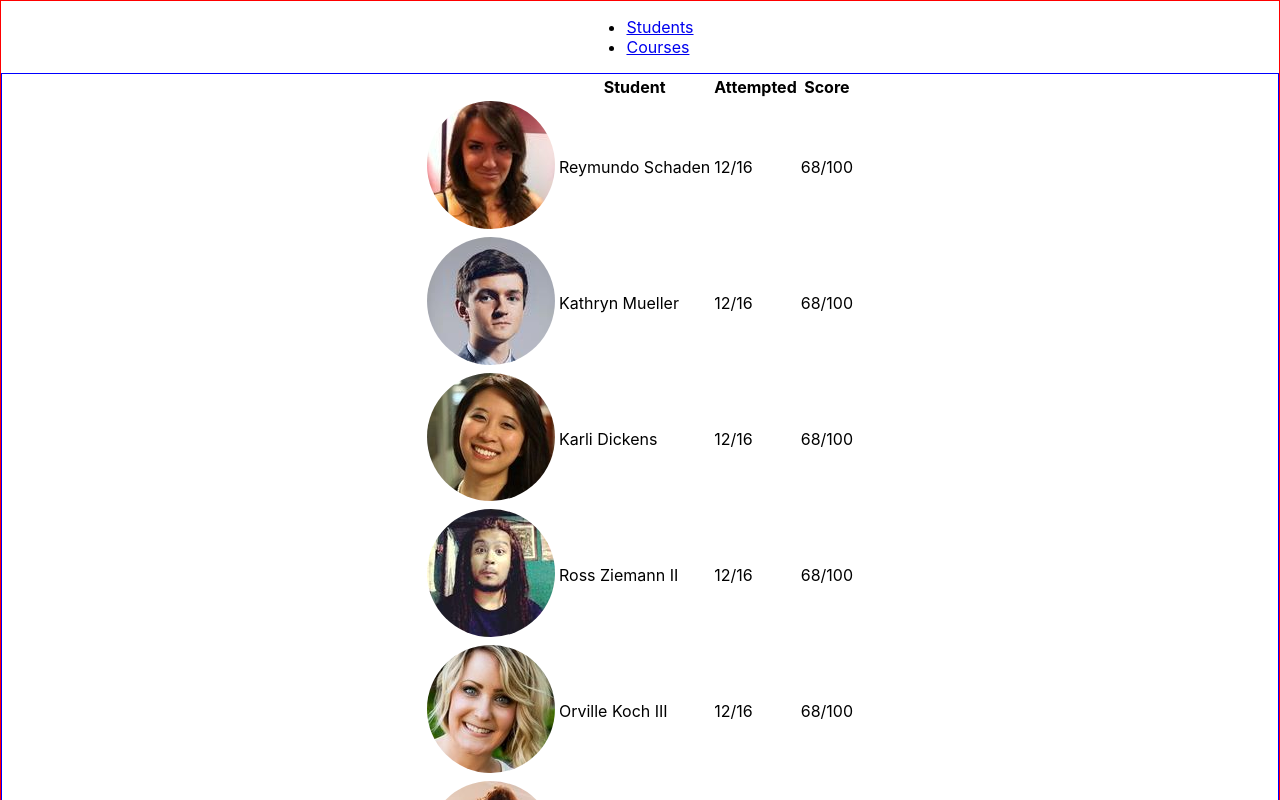
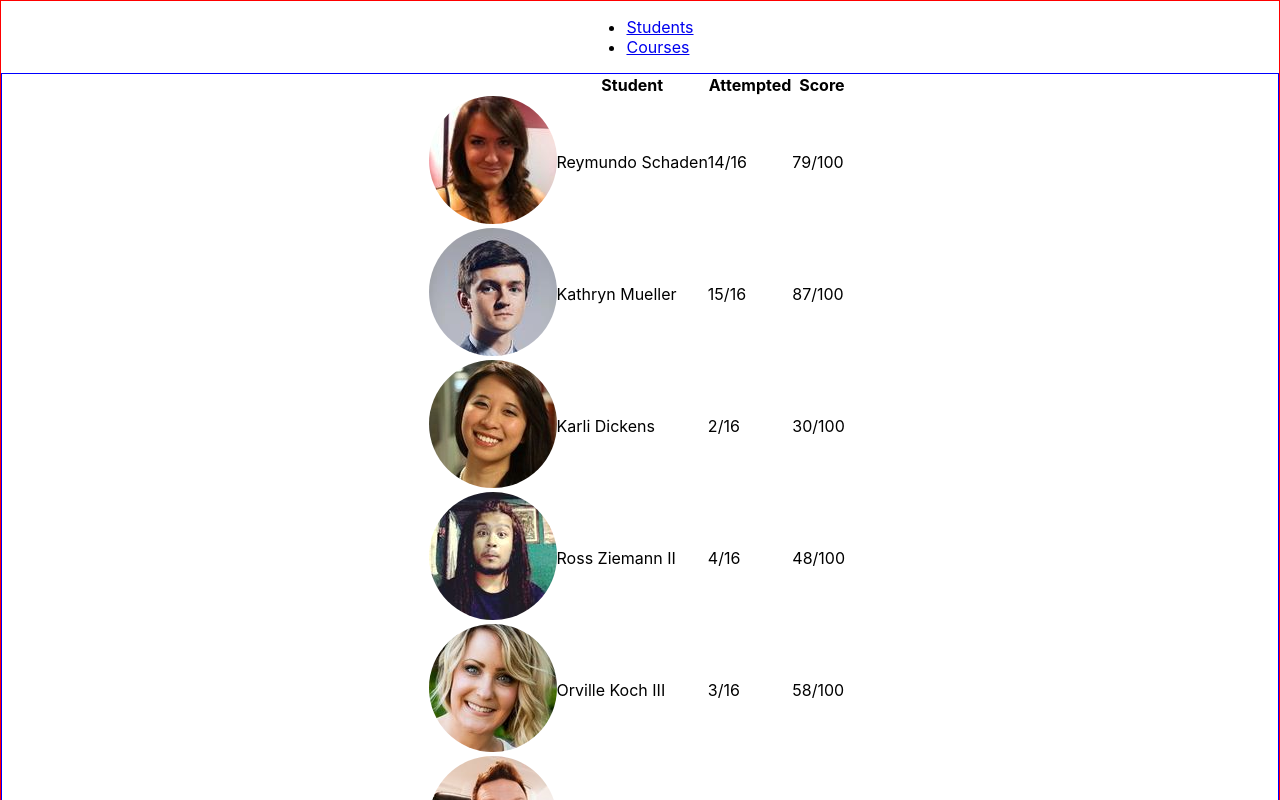
Before and after one commit to daniel-schroeder-dev/student-dashboard, a React (Create React App) app in the folder react-ui/: page /students in a window 1280 px wide. Shown: the top 800 px of the page. Built offline with nearby package versions, Linux system fonts and the light colour scheme.

Commit message:
Add some styling to the student dashboard table.

```diff
--- a/react-ui/src/pages/StudentsDashboardPage/StudentsDashboardPage.css
+++ b/react-ui/src/pages/StudentsDashboardPage/StudentsDashboardPage.css
@@ -6,6 +6,22 @@
   align-items: center;
 }
 
+.students-dashboard-page__student-table {
+  border-spacing: 0;
+}
+
+.students-dashboard-page td {
+  padding: 0;
+}
+
+.students-dashboard-page__student-info-row {
+  cursor: pointer;
+}
+
 .students-dashboard-page__student-img {
   border-radius: 50%;
 }
+
+.students-dashboard-page__student-info-row:hover {
+  background-color: #ababab;
+}
--- a/react-ui/src/pages/StudentsDashboardPage/StudentsDashboardPage.js
+++ b/react-ui/src/pages/StudentsDashboardPage/StudentsDashboardPage.js
@@ -1,22 +1,33 @@
 import React from 'react';
+import { useHistory } from 'react-router-dom';
+
 import './StudentsDashboardPage.css';
 
 import images from '../../utils/images';
 
 function StudentsDashboardPage(props) {
 
+  const history = useHistory();
+
+  const randomAttempted = () => Math.floor(Math.random() * 16 + 1);
+  const randomScore = () => Math.floor(Math.random() * 100 + 1);
+
+  const handleClick = id => {
+    history.push(`/students/${id}/courses`);
+  };
+
   const studentImages = images.map(image => (
-    <tr key={image.src}>
+    <tr className="students-dashboard-page__student-info-row" onClick={() => handleClick(image.id)} key={image.src}>
       <td><img className="students-dashboard-page__student-img" src={image.src} alt="student" /></td>
       <td>{image.name}</td>
-      <td>12/16</td>
-      <td>68/100</td>
+      <td>{randomAttempted()}/16</td>
+      <td>{randomScore()}/100</td>
     </tr>
   ));
 
   return (
     <div className="students-dashboard-page">
-      <table>
+      <table className="students-dashboard-page__student-table">
         <thead>
           <tr>
             <th></th>
```
